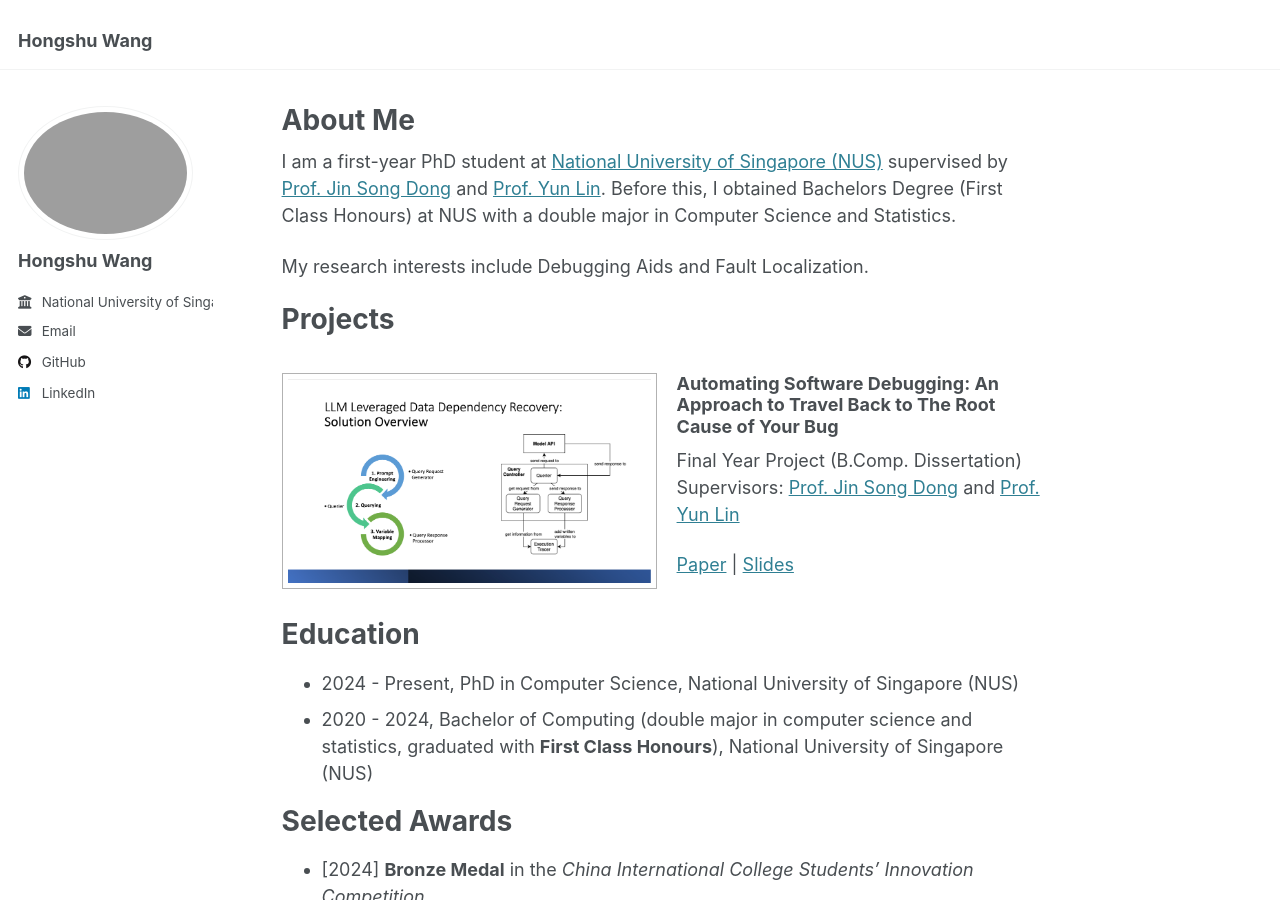
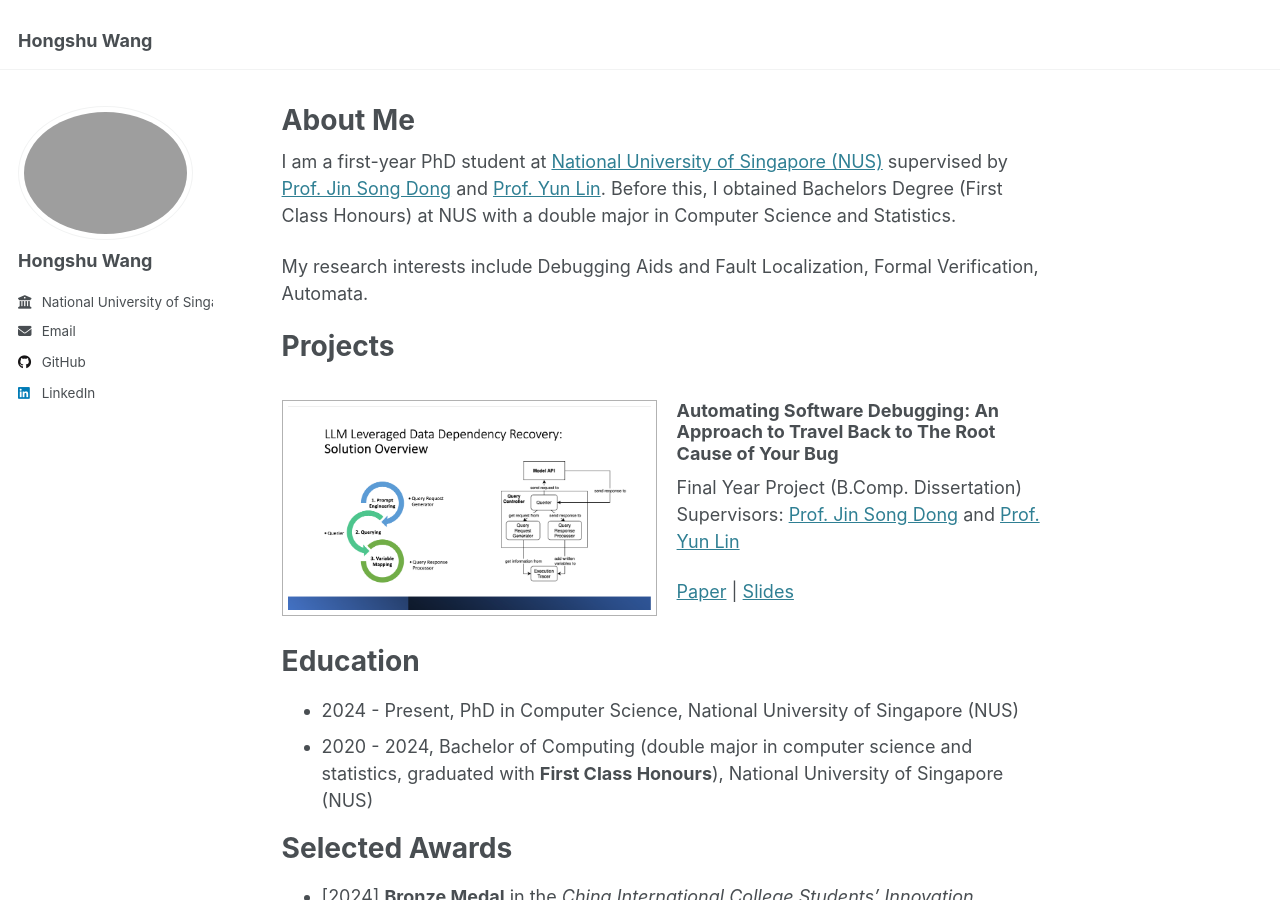
Before and after one commit to HongshuW/HongshuW.github.io, a Jekyll site: the page built from _pages/about.md, in a window 1280 px wide and 900 px high. Built offline with Jekyll 4.4.1, drawn with Linux system fonts in a browser that asks for light colours.

Commit message:
update research interests

```diff
--- a/_pages/about.md
+++ b/_pages/about.md
@@ -9,7 +9,7 @@ redirect_from:
 
 I am a first-year PhD student at [National University of Singapore (NUS)](https://www.nus.edu.sg) supervised by [Prof. Jin Song Dong](https://www.comp.nus.edu.sg/~dongjs/) and [Prof. Yun Lin](http://linyun.info). Before this, I obtained Bachelors Degree (First Class Honours) at NUS with a double major in Computer Science and Statistics.
 
-My research interests include Debugging Aids and Fault Localization.
+My research interests include Debugging Aids and Fault Localization, Formal Verification, Automata.
 
 Projects
 ======
```
